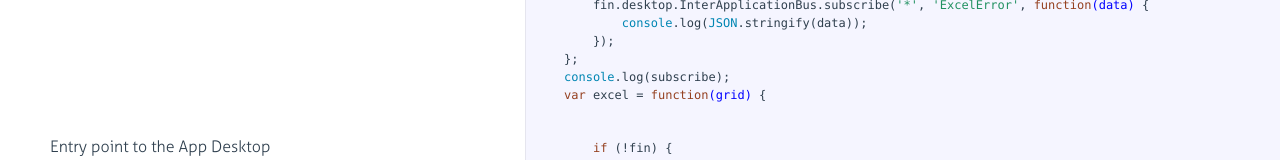
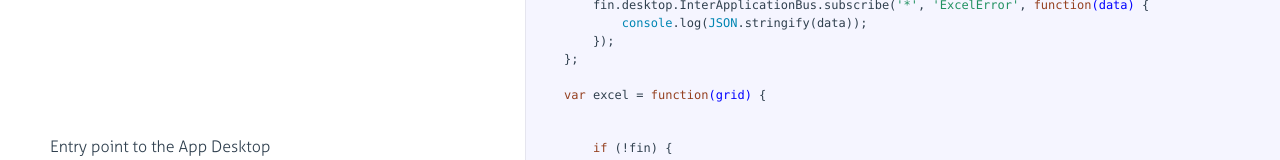
Before and after one commit to fin-hypergrid/Hypergrid, a website: page docs/Excel.html in a window 1280 px wide. Shown: the part 1303-1463 px from the top of the page. Drawn offline with Linux system fonts and the light colour scheme.

Commit message:
readme fix

```diff
--- a/docs/Excel.html
+++ b/docs/Excel.html
@@ -168,7 +168,7 @@
         <span class="hljs-built_in">console</span>.log(<span class="hljs-built_in">JSON</span>.stringify(data));
     });
 };
-<span class="hljs-built_in">console</span>.log(subscribe);
+
 <span class="hljs-keyword">var</span> excel = <span class="hljs-function"><span class="hljs-keyword">function</span><span class="hljs-params">(grid)</span> </span>{</pre></div></div>
 
         </li>
--- a/src/scripts/Excel.js
+++ b/src/scripts/Excel.js
@@ -67,7 +67,7 @@ var subscribe = function(grid) {
         console.log(JSON.stringify(data));
     });
 };
-console.log(subscribe);
+
 var excel = function(grid) {
     // Entry point to the App Desktop
     if (!fin) {
```
Also changed, not shown: README.md.
